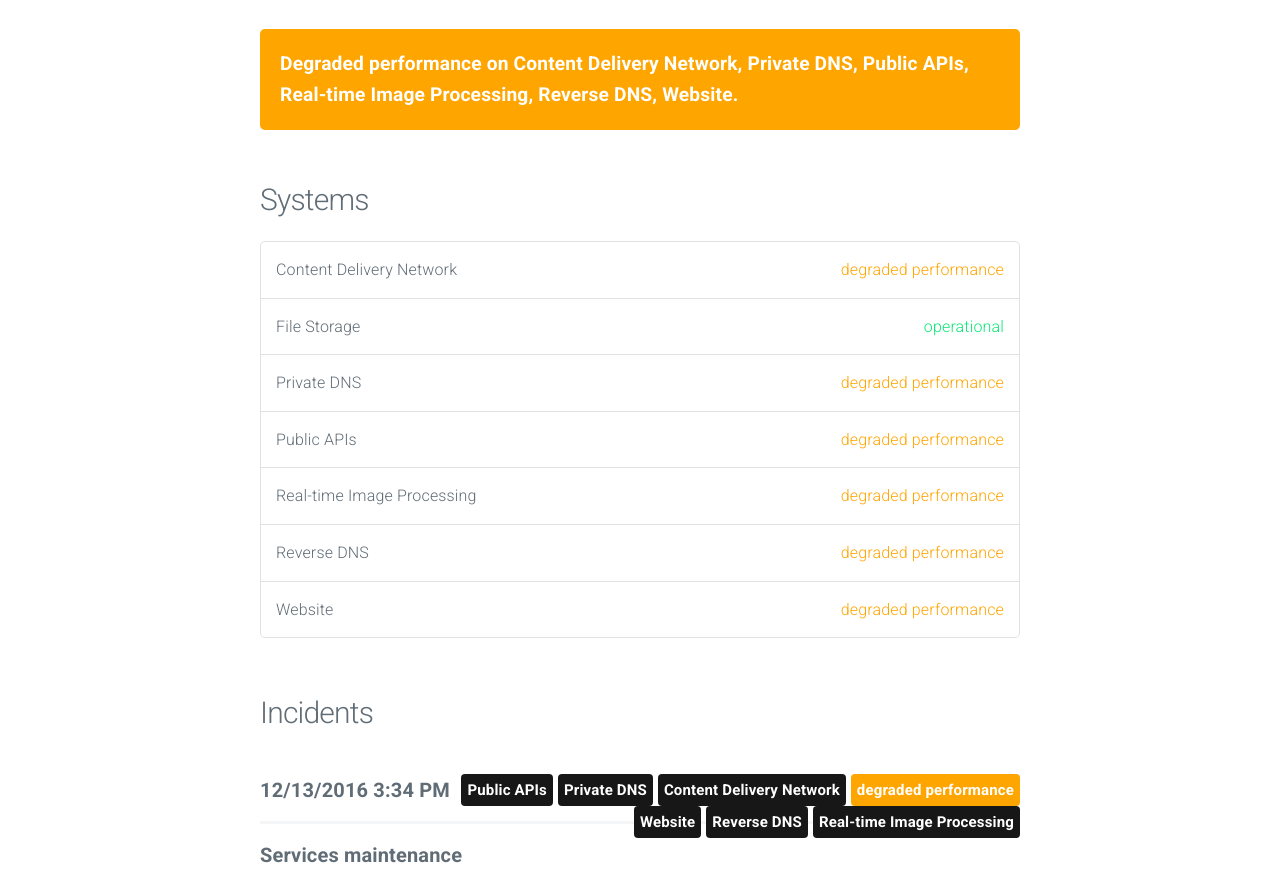
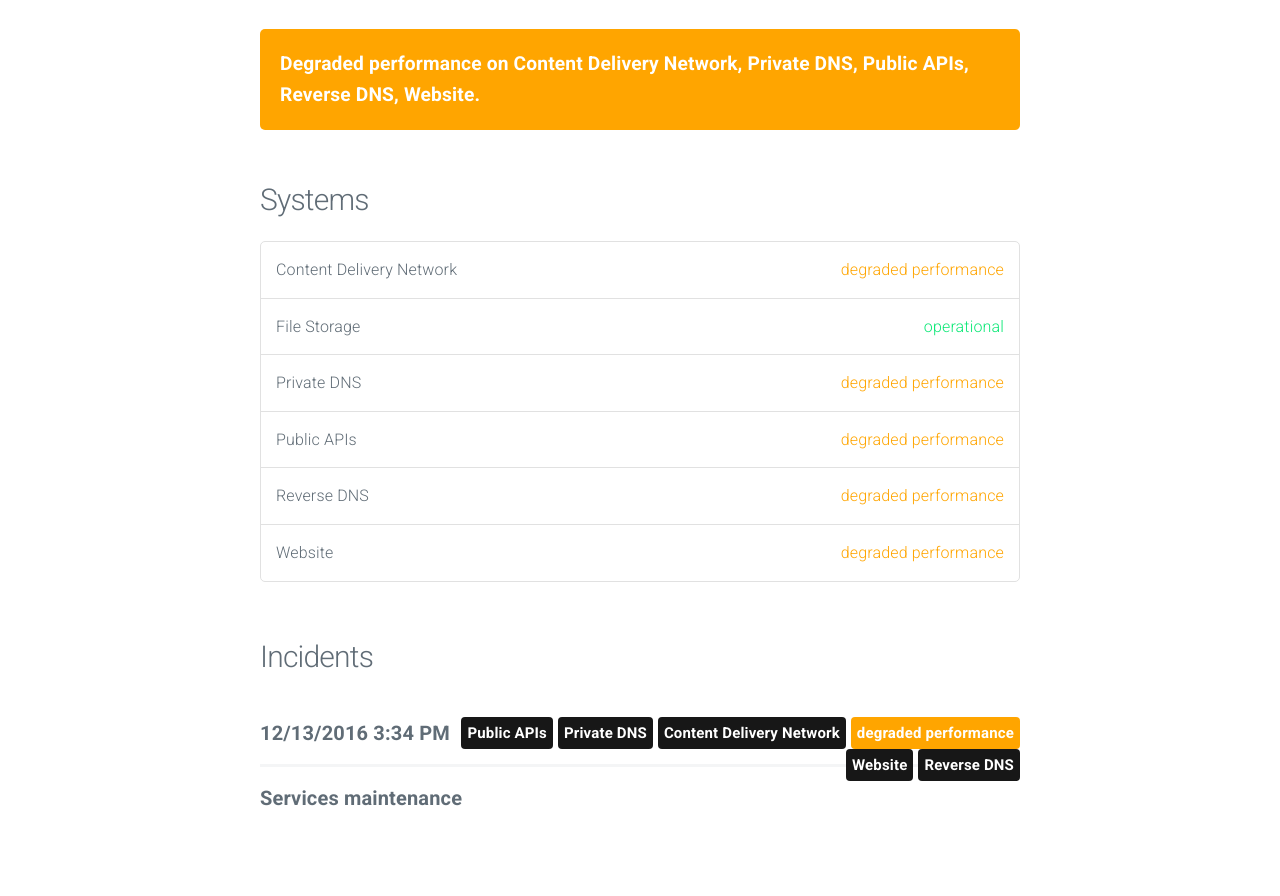
Before and after one commit to codeflareco/status, a plain HTML site: page index.html in a window 1280 px wide. Shown: the part 56-952 px from the top of the page. Drawn offline with nearby package versions, Linux system fonts and the light colour scheme; no server answers.

Commit message:
update index

```diff
--- a/index.html
+++ b/index.html
@@ -31,7 +31,7 @@
 
 
 					<div class="panel degraded performance">
-						<span data-l10n-id="Degraded-performance">Degraded performance</span> <span data-l10n-id="on">on</span> Content Delivery Network, Private DNS, Public APIs, Real-time Image Processing, Reverse DNS, Website.
+						<span data-l10n-id="Degraded-performance">Degraded performance</span> <span data-l10n-id="on">on</span> Content Delivery Network, Private DNS, Public APIs, Reverse DNS, Website.
 					</div>
 
 
@@ -53,10 +53,6 @@
 
 					<li>
 						Public APIs <span class="status degraded performance" data-l10n-id="degraded-performance">degraded performance</span>
-					</li>
-
-					<li>
-						Real-time Image Processing <span class="status degraded performance" data-l10n-id="degraded-performance">degraded performance</span>
 					</li>
 
 					<li>
@@ -85,8 +81,6 @@
 
 							<span class="label system float-right">Public APIs</span>
 
-							<span class="label system float-right">Real-time Image Processing</span>
-
 							<span class="label system float-right">Reverse DNS</span>
 
 							<span class="label system float-right">Website</span>
```
